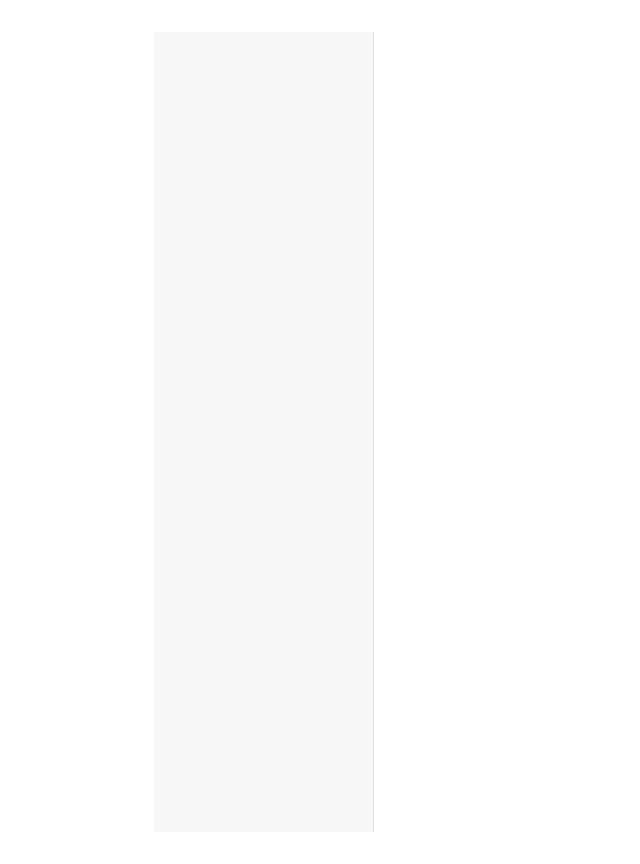
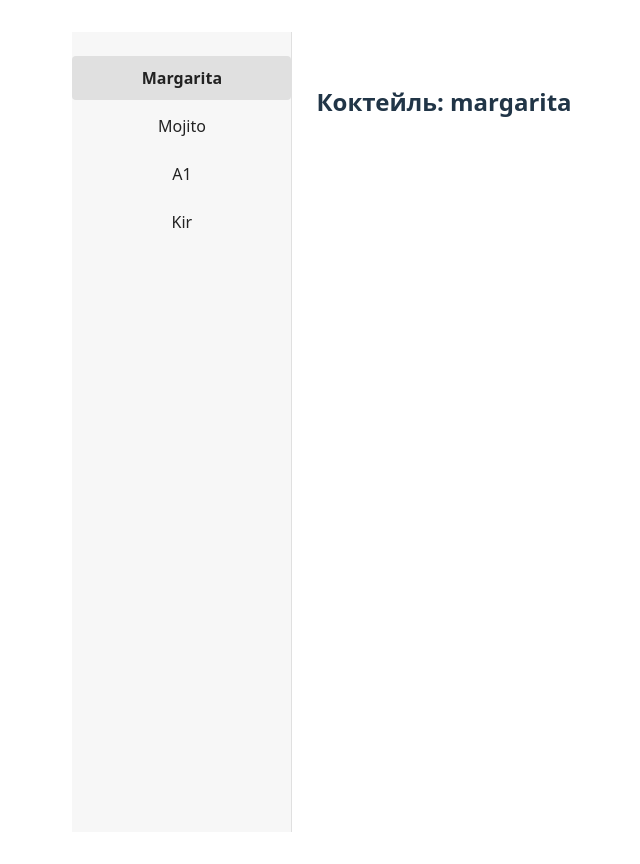
Before and after one commit to IlyaRedkin/-vue-cocktails, a Vue app: page /margarita in a window 1280 px wide. Shown: the whole page, without its empty margins (306-946 px from the left). Built offline with nearby package versions, Linux system fonts and the light colour scheme.

Commit message:
feat: add router

```diff
--- a/package.json
+++ b/package.json
@@ -10,7 +10,8 @@
   },
   "dependencies": {
     "pinia": "^3.0.3",
-    "vue": "^3.5.13"
+    "vue": "^3.5.13",
+    "vue-router": "^4.5.1"
   },
   "devDependencies": {
     "@vitejs/plugin-vue": "^5.2.3",
--- a/src/App.vue
+++ b/src/App.vue
@@ -1,13 +1,14 @@
 <script setup lang="ts">
 import AppLayout from './app/AppLayout.vue'
+import CocktailMenu from './widgets/CocktailMenu.vue'
 </script>
 
 <template>
   <AppLayout>
     <template #sidebar>
-      <!-- Здесь будет меню -->
+      <CocktailMenu />
     </template>
-    <!-- Здесь будет основной контент -->
+    <router-view />
   </AppLayout>
 </template>
 
--- a/src/app/AppLayout.vue
+++ b/src/app/AppLayout.vue
@@ -10,7 +10,7 @@
 </template>
 
 <style scoped lang="scss">
-@import './_variables.scss';
+@use './_variables.scss' as *;
 
 .app-layout {
   display: flex;
--- /dev/null
+++ b/src/app/router.ts
@@ -0,0 +1,25 @@
+import { createRouter, createWebHistory } from 'vue-router'
+import { cocktails } from '../shared/config/cocktails'
+
+const routes = [
+  {
+    path: '/',
+    redirect: `/${cocktails[0].code}`,
+  },
+  ...cocktails.map(({ code }) => ({
+    path: `/${code}`,
+    name: code,
+    component: () => import('../pages/CocktailPage.vue'),
+    props: { code },
+  })),
+  {
+    path: '/:pathMatch(.*)*',
+    name: 'NotFound',
+    component: () => import('../pages/NotFoundPage.vue'),
+  },
+]
+
+export const router = createRouter({
+  history: createWebHistory(),
+  routes,
+})
--- a/src/main.ts
+++ b/src/main.ts
@@ -1,8 +1,10 @@
 import { createApp } from 'vue'
 import { createPinia } from 'pinia'
+import { router } from './app/router'
 import './style.css'
 import App from './App.vue'
 
 const app = createApp(App)
 app.use(createPinia())
+app.use(router)
 app.mount('#app')
--- /dev/null
+++ b/src/pages/CocktailPage.vue
@@ -0,0 +1,9 @@
+<script setup lang="ts">
+const props = defineProps<{ code: string }>()
+</script>
+<template>
+  <div>
+    <h2>Коктейль: {{ props.code }}</h2>
+    <!-- Здесь будет контент коктейля -->
+  </div>
+</template>
--- /dev/null
+++ b/src/pages/NotFoundPage.vue
@@ -0,0 +1,6 @@
+<template>
+  <div style="text-align:center; margin-top: 80px;">
+    <h1>404</h1>
+    <p>Страница не найдена :(</p>
+  </div>
+</template>
--- /dev/null
+++ b/src/shared/config/cocktails.ts
@@ -0,0 +1,6 @@
+export const cocktails = [
+  { code: 'margarita', name: 'Margarita' },
+  { code: 'mojito', name: 'Mojito' },
+  { code: 'a1', name: 'A1' },
+  { code: 'kir', name: 'Kir' },
+] as const;
--- /dev/null
+++ b/src/widgets/CocktailMenu.vue
@@ -0,0 +1,45 @@
+<script setup lang="ts">
+import { useRoute, useRouter } from 'vue-router'
+import { cocktails } from '../shared/config/cocktails'
+const items = cocktails
+const route = useRoute()
+const router = useRouter()
+function goTo(code: string) {
+  router.push({ name: code })
+}
+</script>
+<template>
+  <nav class="cocktail-menu">
+    <ul>
+      <li v-for="item in items" :key="item.code"
+          :class="{ active: route.name === item.code }"
+          @click="goTo(item.code)">
+        {{ item.name }}
+      </li>
+    </ul>
+  </nav>
+</template>
+<style scoped lang="scss">
+.cocktail-menu {
+  ul {
+    list-style: none;
+    margin: 0;
+    padding: 0;
+  }
+  li {
+    cursor: pointer;
+    padding: 10px 24px;
+    color: #222;
+    border-radius: 4px;
+    margin-bottom: 4px;
+    transition: background 0.2s;
+    &.active {
+      background: #e0e0e0;
+      font-weight: bold;
+    }
+    &:hover {
+      background: #f0f0f0;
+    }
+  }
+}
+</style>
```
Also changed, not shown: 1 other file (tests, documents, lock files or other folders).
